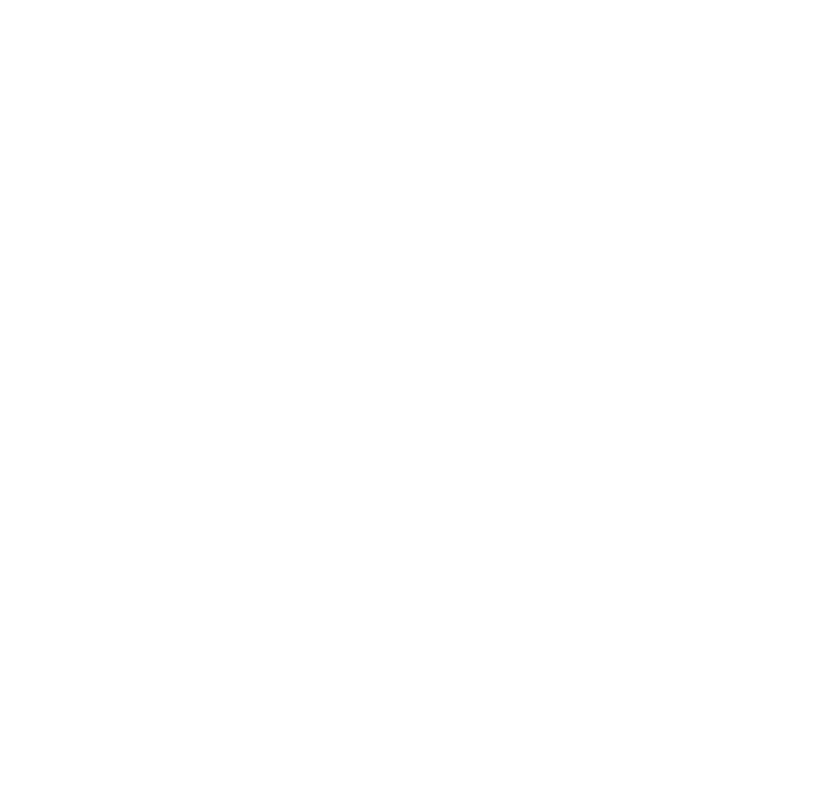
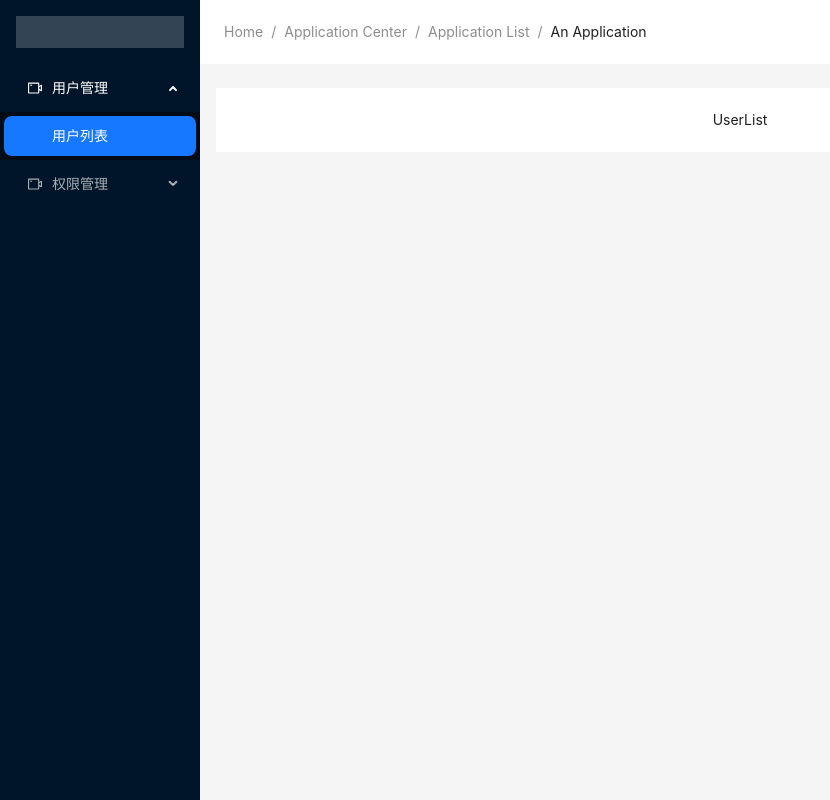
Before and after one commit to sdrpsps/React_CMS, a React (Vite) app: page /user/list in a window 1280 px wide. Before the commit this address had no page. Shown: the whole page, without its empty margins (0-830 px from the left). Built offline with nearby package versions, Linux system fonts and the light colour scheme; sample sign-in values are in the browser's storage.

Commit message:
add: 路由集中式管理 add: 路由懒加载

```diff
--- a/src/App.tsx
+++ b/src/App.tsx
@@ -1,26 +1,8 @@
 import 'antd/dist/reset.css';
-import React from 'react';
-import { Route, Routes } from 'react-router-dom';
+import React, { Suspense } from 'react';
+import { useRoutes } from 'react-router-dom';
 import './assets/css/App.css';
-import NeedAuth from './components/NeedAuth/NeedAuth';
-import Dashboard from './pages/Dashboard/Dashboard';
-import LoginPage from './pages/LoginPage/LoginPage';
+import route from './routes';
 
-const App: React.FC = () => (
-  <div className="App">
-    <Routes>
-      {/* 登陆 */}
-      <Route path="/login" element={<LoginPage />} />
-      <Route
-        path="/"
-        element={
-          <NeedAuth>
-            <Dashboard>hahahah</Dashboard>
-          </NeedAuth>
-        }
-      />
-    </Routes>
-  </div>
-);
-
+const App: React.FC = () => useRoutes(route);
 export default App;
--- /dev/null
+++ b/src/components/Dashboard/DashboardContent/DashboardContent.tsx
@@ -0,0 +1,7 @@
+import React from 'react';
+
+const DashboardContent: React.FC = () => {
+  return <div>欢迎回来</div>;
+};
+
+export default DashboardContent;
--- /dev/null
+++ b/src/components/Dashboard/Role/PermissionList.tsx
@@ -0,0 +1,7 @@
+import React from "react";
+
+const PermissionList: React.FC = () => {
+  return <div>PerMission</div>;
+};
+
+export default PermissionList;
--- /dev/null
+++ b/src/components/Dashboard/Role/RoleList.tsx
@@ -0,0 +1,7 @@
+import React from 'react';
+
+const RoleList: React.FC = () => {
+  return <div>RoleList</div>;
+};
+
+export default RoleList;
--- /dev/null
+++ b/src/components/Dashboard/User/UserList.tsx
@@ -0,0 +1,7 @@
+import React from 'react';
+
+const UserList: React.FC = () => {
+  return <div>UserList</div>;
+};
+
+export default UserList;
--- a/src/pages/Dashboard/Dashboard.tsx
+++ b/src/pages/Dashboard/Dashboard.tsx
@@ -1,52 +1,52 @@
-import {
-  AppstoreOutlined,
-  BarChartOutlined,
-  CloudOutlined,
-  ShopOutlined,
-  TeamOutlined,
-  UploadOutlined,
-  UserOutlined,
-  VideoCameraOutlined,
-} from '@ant-design/icons';
-import type { MenuProps } from 'antd';
-import { Layout, Menu, theme } from 'antd';
-import React, { PropsWithChildren } from 'react';
+import { VideoCameraOutlined } from '@ant-design/icons';
+import { Breadcrumb, Layout, Menu, MenuProps } from 'antd';
+import React, { useEffect, useState } from 'react';
+import { Outlet, useLocation, useNavigate } from 'react-router-dom';
 
 const { Header, Content, Sider } = Layout;
 
 const items: MenuProps['items'] = [
   {
-    key: 'sub4',
+    key: 'user',
     icon: <VideoCameraOutlined />,
     children: [
       {
-        key: '9',
-        label: 'Option 9',
+        key: '/user/list',
+        label: '用户列表',
+      },
+    ],
+    label: '用户管理',
+  },
+  {
+    key: 'role',
+    icon: <VideoCameraOutlined />,
+    children: [
+      {
+        key: '/role/roleList',
+        label: '角色列表',
       },
       {
-        key: '10',
-        label: 'Option 10',
-      },
-      {
-        key: '11',
-        label: 'Option 11',
-      },
-      {
-        key: '12',
-        label: 'Option 12',
+        key: '/role/permissionList',
+        label: '权限列表',
       },
     ],
-    label: 'Navigation Three',
+    label: '权限管理',
   },
 ];
 
-const Dashboard: React.FC<PropsWithChildren> = (props) => {
-  const {
-    token: { colorBgContainer },
-  } = theme.useToken();
-  const onClick = ({ key }: any) => {
-    console.log(key);
+const Dashboard: React.FC = () => {
+  // 跳转
+  const navigate = useNavigate();
+  const onMenuClick = ({ key }: any) => {
+    navigate(key);
   };
+  // 菜单根据路由高亮
+  const location = useLocation();
+  const [selectedKeys, setSelectedKeys] = useState<string[]>([]);
+  useEffect(() => {
+    setSelectedKeys([location.pathname]);
+  }, [location.pathname]);
+
   return (
     <Layout hasSider>
       <Sider
@@ -59,13 +59,30 @@
           bottom: 0,
         }}
       >
-        <div style={{ height: 32, margin: 16, background: 'rgba(255, 255, 255, 0.2)' }} />
-        <Menu theme="dark" mode="inline" defaultSelectedKeys={['4']} items={items} onClick={onClick} />
+        <div onClick={() => navigate('/')} style={{ height: 32, margin: 16, background: 'rgba(255, 255, 255, 0.2)' }} />
+        <Menu
+          theme="dark"
+          mode="inline"
+          defaultOpenKeys={location.pathname.split('/')[1].split(' ')}
+          selectedKeys={selectedKeys}
+          items={items}
+          onClick={onMenuClick}
+        />
       </Sider>
       <Layout className="site-layout" style={{ marginLeft: 200 }}>
-        <Header style={{ padding: 0, background: colorBgContainer }} />
+        <Header style={{ padding: 0, paddingLeft: 24, background: '#fff', display: 'flex', alignItems: 'center' }}>
+          <Breadcrumb>
+            <Breadcrumb.Item>Home</Breadcrumb.Item>
+            <Breadcrumb.Item>Application Center</Breadcrumb.Item>
+            <Breadcrumb.Item>Application List</Breadcrumb.Item>
+            <Breadcrumb.Item>An Application</Breadcrumb.Item>
+          </Breadcrumb>
+        </Header>
         <Content style={{ margin: '24px 16px 0', overflow: 'initial' }}>
-          <div style={{ padding: 24, textAlign: 'center', background: colorBgContainer }}>{props.children}</div>
+          <div style={{ padding: 24, textAlign: 'center', background: '#fff' }}>
+            {/* 动态显示路由组件 */}
+            <Outlet />
+          </div>
         </Content>
       </Layout>
     </Layout>
--- /dev/null
+++ b/src/routes/index.tsx
@@ -0,0 +1,39 @@
+import { RouteObject } from 'react-router-dom';
+import LoginPage from '../pages/LoginPage/LoginPage';
+import NeedAuth from '../components/NeedAuth/NeedAuth';
+import Dashboard from '../pages/Dashboard/Dashboard';
+import DashboardContent from '../components/Dashboard/DashboardContent/DashboardContent';
+// 加载组件
+import { Spin } from 'antd';
+// 懒加载
+import { lazy, ReactNode, Suspense } from 'react';
+const lazyLoad = (children: ReactNode) => {
+  return <Suspense fallback={<Spin />}>{children}</Suspense>;
+};
+const UserList = lazy(() => import('../components/Dashboard/User/UserList'));
+const RoleList = lazy(() => import('../components/Dashboard/Role/RoleList'));
+const PermissionList = lazy(() => import('../components/Dashboard/Role/PermissionList'));
+
+const route: RouteObject[] = [
+  {
+    path: '/',
+    element: (
+      <NeedAuth>
+        <Dashboard />
+      </NeedAuth>
+    ),
+    children: [
+      /* 主页第一屏内容 */
+      { index: true, element: <DashboardContent /> },
+      { path: 'user/list', element: lazyLoad(<UserList />) },
+      { path: 'role/roleList', element: lazyLoad(<RoleList />) },
+      { path: 'role/permissionList', element: lazyLoad(<PermissionList />) },
+    ],
+  },
+  {
+    path: '/login',
+    element: <LoginPage />,
+  },
+];
+
+export default route;
--- a/src/store/reducer/authSlice.ts
+++ b/src/store/reducer/authSlice.ts
@@ -20,8 +20,8 @@
       /* 设置 token 自动失效时间 */
       // 获取当前时间戳
       const currentTime = Date.now();
-      // 设置有效时长 (一周)
-      const timeOut = 1000 * 60 * 60 * 24 * 7;
+      // 设置有效时长 (一天)
+      const timeOut = 1000 * 60 * 60 * 24;
       state.expirationTime = currentTime + timeOut;
       localStorage.setItem('expirationTime', state.expirationTime.toString());
     },
```
